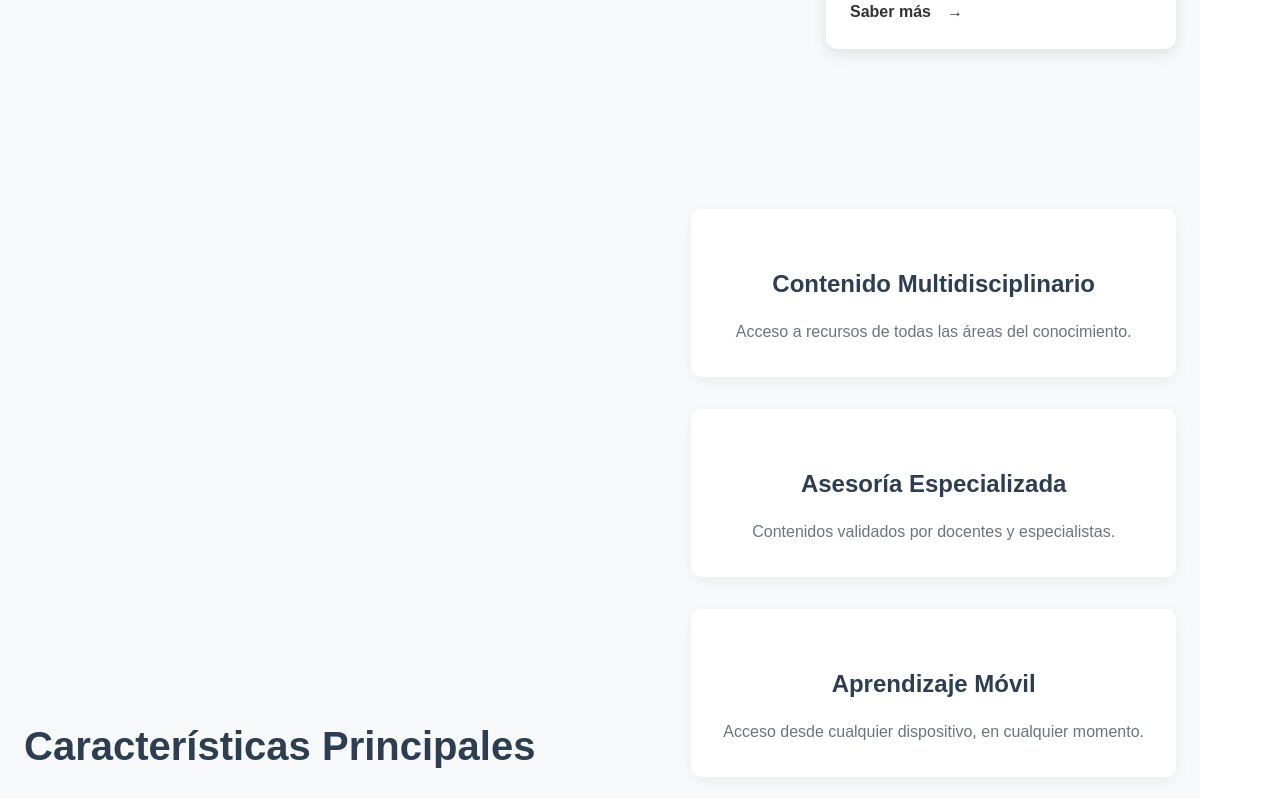
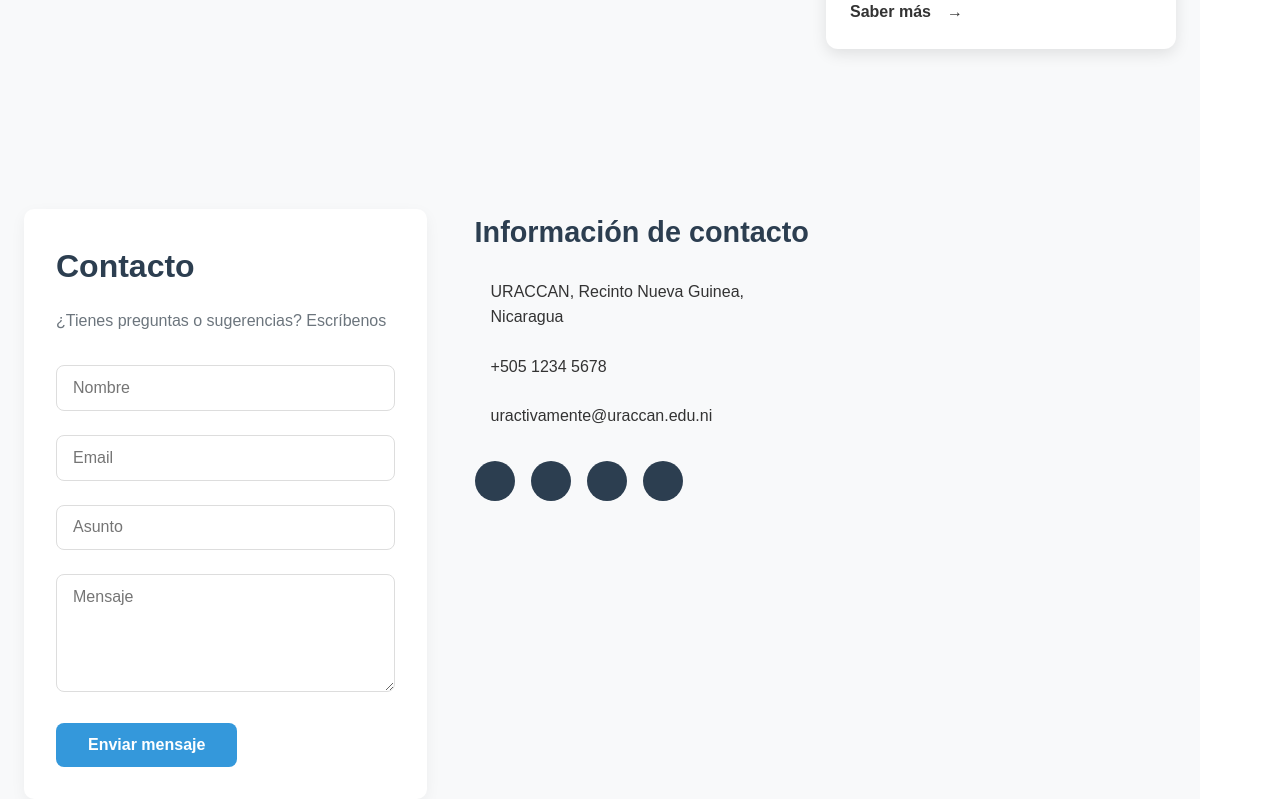
Before and after one commit to Davila99/UrActivaMente, a React (Vite) app: page / in a window 1280 px wide. Shown: the part 4620-5419 px from the top of the page. Built offline with nearby package versions, Linux system fonts and the light colour scheme.

Commit message:
Update Header.jsx

```diff
--- a/src/components/Header.jsx
+++ b/src/components/Header.jsx
@@ -9,12 +9,6 @@ import 'swiper/css/pagination';
 import logo from '../assets/app-screenshot.jpg';
 import heroImage from '../assets/fondo.jpg';
 import appScreenshot from '../assets/fondo3.jpg';
-import areaEducacion from '../assets/app-screenshot.jpg';
-import areaHumanidades from '../assets/app-screenshot.jpg';
-import areaEconomicas from '../assets/app-screenshot.jpg';
-import areaIngenieria from '../assets/app-screenshot.jpg';
-import areaAgricultura from '../assets/app-screenshot.jpg';
-import areaSalud from '../assets/app-screenshot.jpg';
 import Navbar from './Navbar';
 import AreasConocimiento from './AreaConocimiento';
 
@@ -43,48 +37,7 @@ export default function LandingPage() {
 
   // Datos de las áreas de conocimiento
   const areas = [
-    {
-      id: 1,
-      title: "Educación",
-      image: areaEducacion,
-      description: "Herramientas para formación docente y aprendizaje continuo.",
-      icon: "fas fa-graduation-cap"
-    },
-    {
-      id: 2,
-      title: "Humanidades y Artes",
-      image: areaHumanidades,
-      description: "Exploración de cultura, filosofía, lenguas y expresiones artísticas.",
-      icon: "fas fa-paint-brush"
-    },
-    {
-      id: 3,
-      title: "Ciencias Económicas y Jurídicas",
-      image: areaEconomicas,
-      description: "Conocimientos sobre economía, derecho y desarrollo comunitario.",
-      icon: "fas fa-balance-scale"
-    },
-    {
-      id: 4,
-      title: "Ingeniería e Industria",
-      image: areaIngenieria,
-      description: "Tecnologías para desarrollo industrial sostenible.",
-      icon: "fas fa-cogs"
-    },
-    {
-      id: 5,
-      title: "Agricultura",
-      image: areaAgricultura,
-      description: "Técnicas agropecuarias para el desarrollo rural.",
-      icon: "fas fa-tractor"
-    },
-    {
-      id: 6,
-      title: "Salud y Servicios Sociales",
-      image: areaSalud,
-      description: "Promoción de la salud y bienestar comunitario.",
-      icon: "fas fa-heartbeat"
-    }
+
   ];
 
   // Características principales
@@ -154,7 +107,7 @@ export default function LandingPage() {
       {/* Áreas de Conocimiento */}
      <AreasConocimiento />
       {/* Features Section */}
-      <section className="features-section" id="features">
+      {/* <section className="features-section" id="features">
         <div className="container">
           <div className="section-header">
             <h2>Características Principales</h2>
@@ -172,7 +125,7 @@ export default function LandingPage() {
             ))}
           </div>
         </div>
-      </section>
+      </section> */}
 
       {/* Contact Section */}
       <section className="contact-section" id="contact">
```
